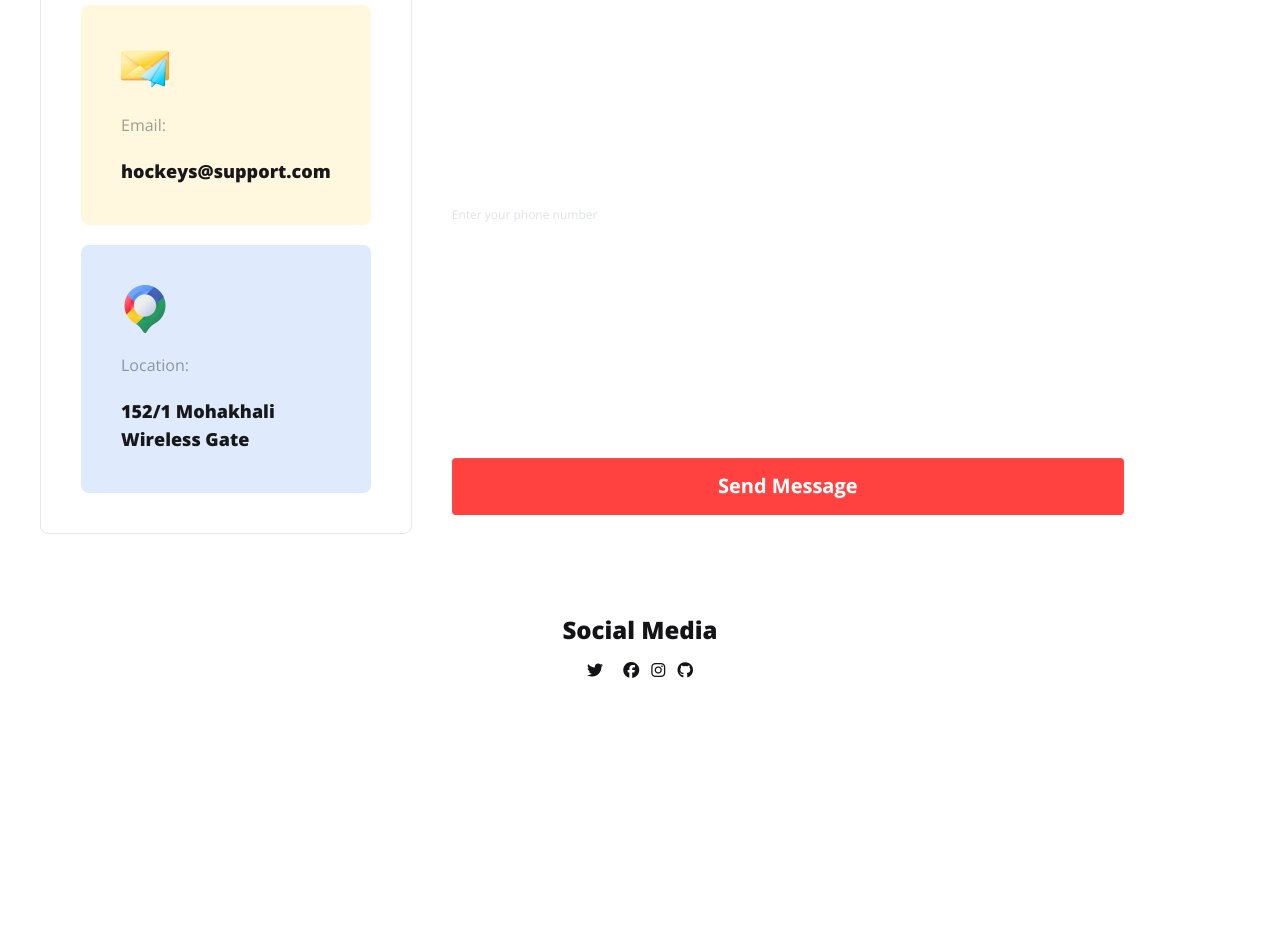
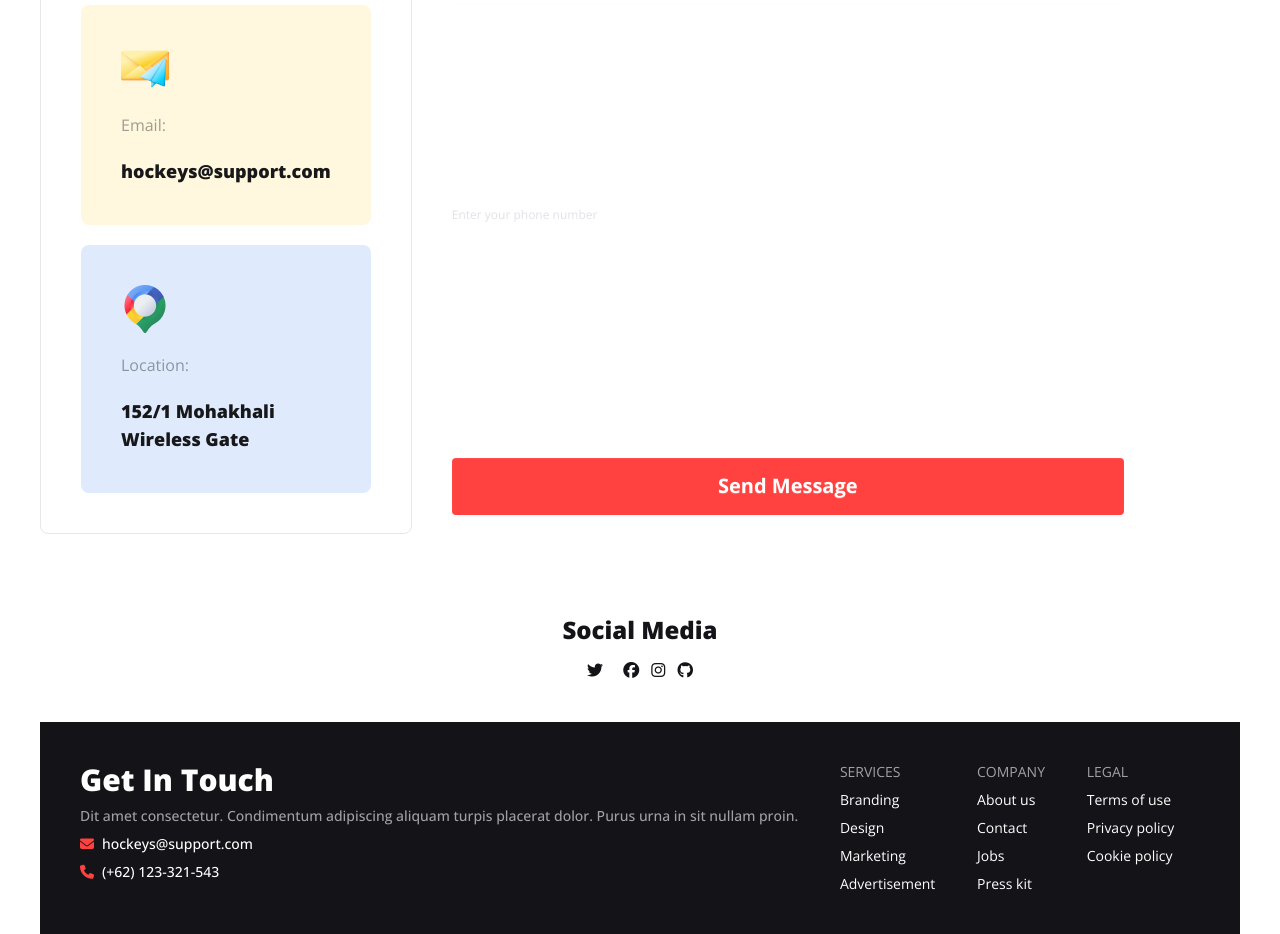
Before and after one commit to Occult09/Hockey-s-Landing-Page, a plain HTML site: page index.html in a window 1280 px wide. Shown: the part 4524-5458 px from the top of the page. Before the commit the page ends 5246 px from the top, so only its background shows below. Drawn offline with nearby package versions, Linux system fonts and the light colour scheme.

Commit message:
completed

```diff
--- a/index.html
+++ b/index.html
@@ -583,8 +583,41 @@
             </div>
         </section>
     </main>
-    <footer>
-
+    <footer class="footer sm:footer-horizontal bg-[#131318] text-[#FFFFFF] p-10">
+        <nav>
+            <h6 class="font-extrabold text-3xl text-[#FFFFFF]">Get In Touch</h6>
+            <p class="opacity-60 font-medium">Dit amet consectetur. Condimentum adipiscing aliquam turpis placerat
+                dolor. Purus urna in sit nullam
+                proin. </p>
+            <div class="flex gap-2 align-middle">
+                <p><i class="fa-solid fa-envelope text-[#FF4240]"></i></p>
+                <p class="font-medium">hockeys@support.com</p>
+            </div>
+            <div class="flex gap-2 align-middle">
+                <p><i class="fa-solid fa-phone text-[#FF4240]"></i></p>
+                <p class="font-medium">(+62) 123-321-543</p>
+            </div>
+        </nav>
+        <nav>
+            <h6 class="footer-title">Services</h6>
+            <a class="link link-hover">Branding</a>
+            <a class="link link-hover">Design</a>
+            <a class="link link-hover">Marketing</a>
+            <a class="link link-hover">Advertisement</a>
+        </nav>
+        <nav>
+            <h6 class="footer-title">Company</h6>
+            <a class="link link-hover">About us</a>
+            <a class="link link-hover">Contact</a>
+            <a class="link link-hover">Jobs</a>
+            <a class="link link-hover">Press kit</a>
+        </nav>
+        <nav>
+            <h6 class="footer-title">Legal</h6>
+            <a class="link link-hover">Terms of use</a>
+            <a class="link link-hover">Privacy policy</a>
+            <a class="link link-hover">Cookie policy</a>
+        </nav>
     </footer>
 </body>
 
```
